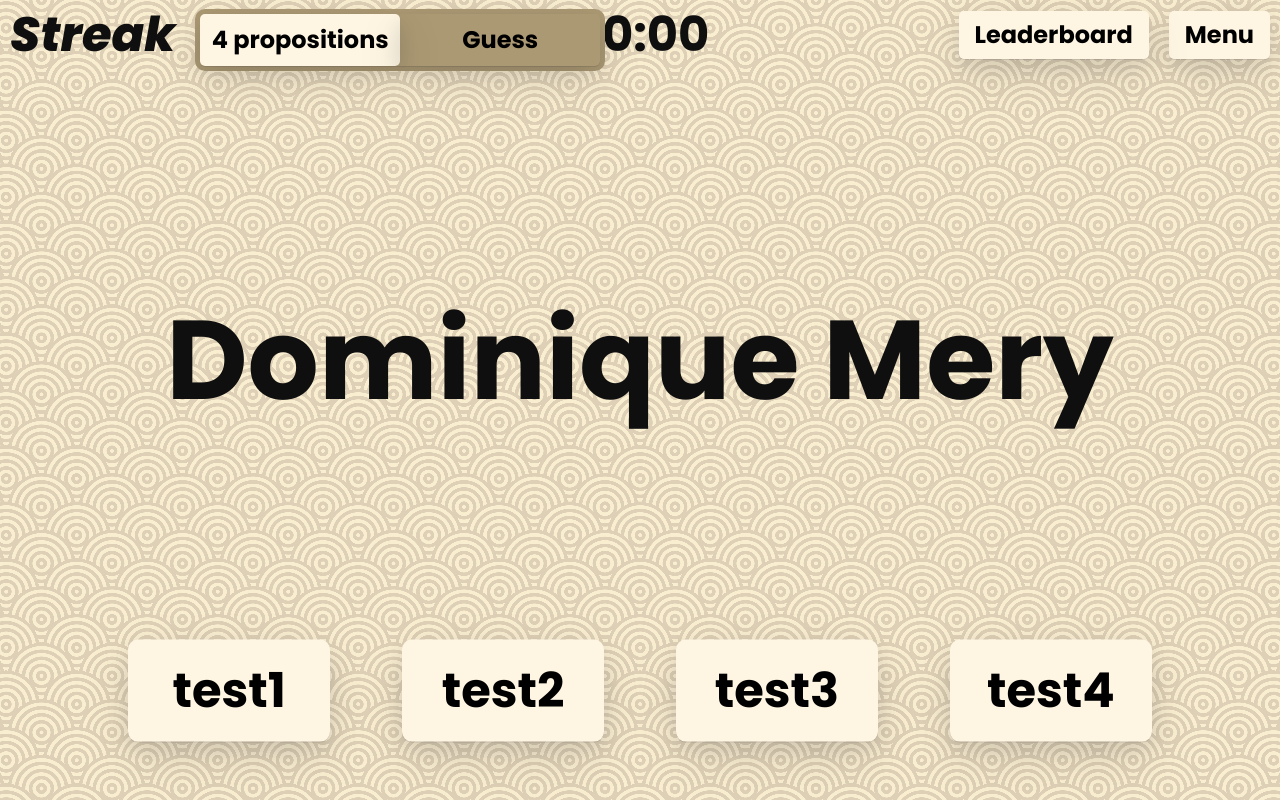
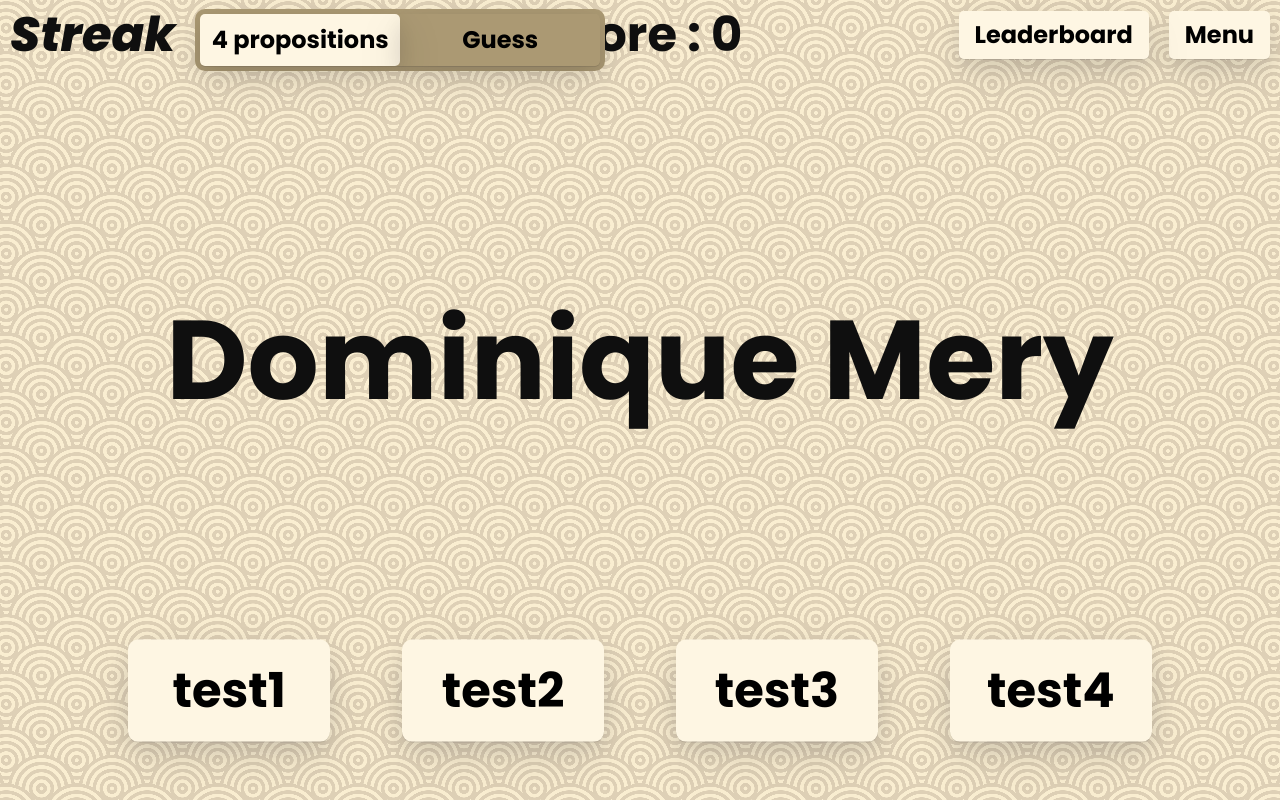
Before and after one commit to TheoDWCorp/stoM, a Vue app in the folder app/: page /Streak in a window 1280 px wide. Built offline with nearby package versions, Linux system fonts and the light colour scheme.

Commit message:
swaped score and time

```diff
--- a/app/src/styles/60sec.css
+++ b/app/src/styles/60sec.css
@@ -14,7 +14,7 @@
 }
 
 
-#score {
+#timer {
     position: fixed;
     top: 35px;
     left: 50%;
--- a/app/src/styles/streak.css
+++ b/app/src/styles/streak.css
@@ -40,7 +40,7 @@
 }
 
 
-#timer {
+#score {
     position: fixed;
     top: 35px;
     left: 50%;
--- a/app/src/vues/60sec.vue
+++ b/app/src/vues/60sec.vue
@@ -1,4 +1,5 @@
 <script setup>
+import Timer from '../components/Timer.vue'
 import Topbar from '../components/Topbar.vue';
 import FourProp from '../components/FourProp.vue';
 import Guess from '../components/Guess.vue'
@@ -30,7 +31,7 @@ onMounted(() => {
 	<div id="container">
 		<Topbar @switch_function="switch_function" game_playing="60 secondes"></Topbar>
 		<div id="container_body">
-      <span id="score">Score : 0</span>
+      <Timer id="timer"></Timer>
 			<div id="container_word_to_guess">
 				<span>Dominique Mery</span>
 			</div>
--- a/app/src/vues/Streak.vue
+++ b/app/src/vues/Streak.vue
@@ -1,5 +1,4 @@
 <script setup>
-import Timer from '../components/Timer.vue'
 import Topbar from '../components/Topbar.vue';
 import FourProp from '../components/FourProp.vue';
 import Guess from '../components/Guess.vue'
@@ -31,7 +30,7 @@ onMounted(() => {
 	<div id="container">
 		<Topbar @switch_function="switch_function" game_playing="Streak"></Topbar>
 		<div id="container_body">
-			<Timer id="timer"></Timer>
+			<span id="score">Score : 0</span>
 			<div id="container_word_to_guess">
 				<span>Dominique Mery</span>
 			</div>
```
